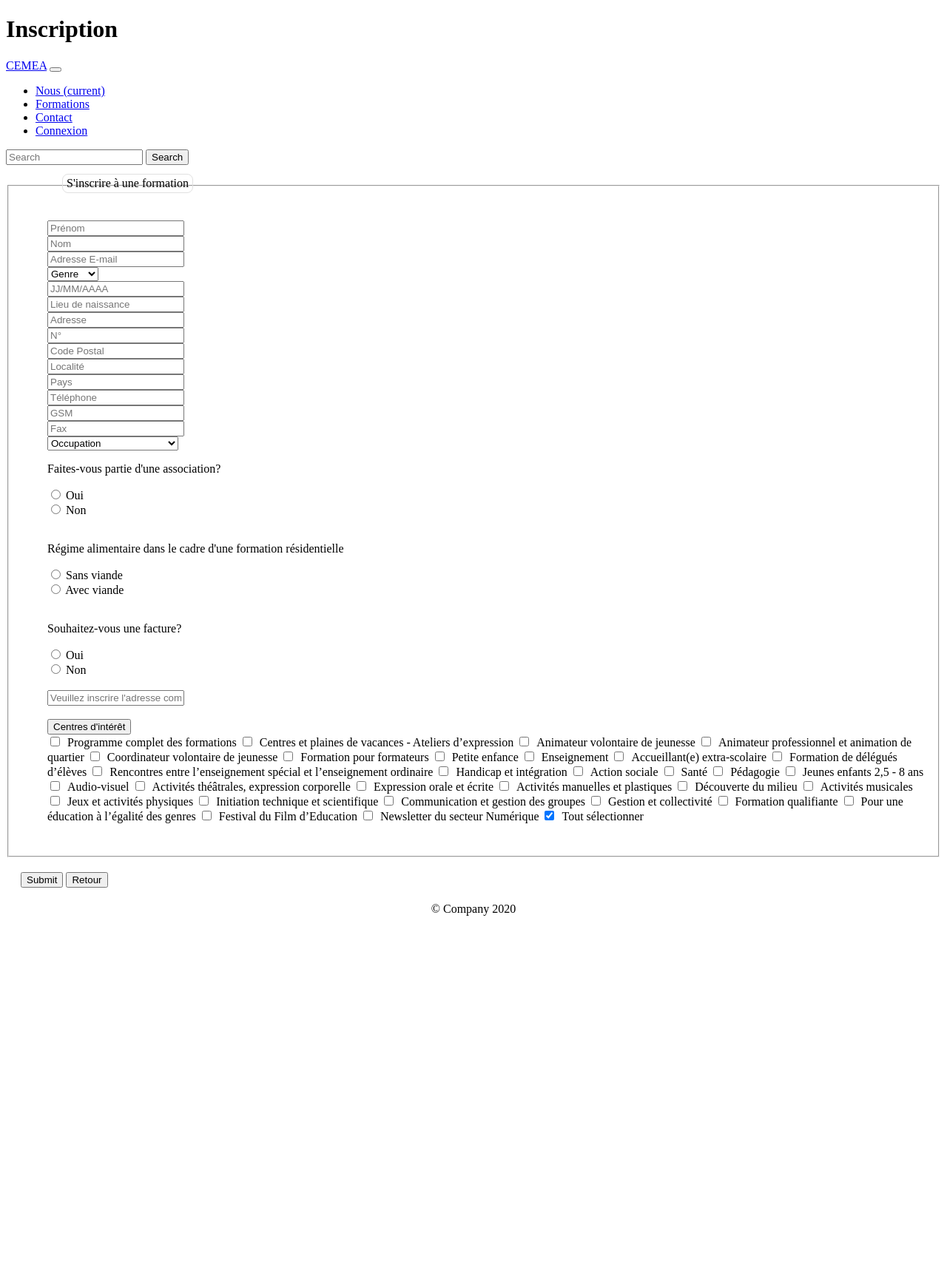
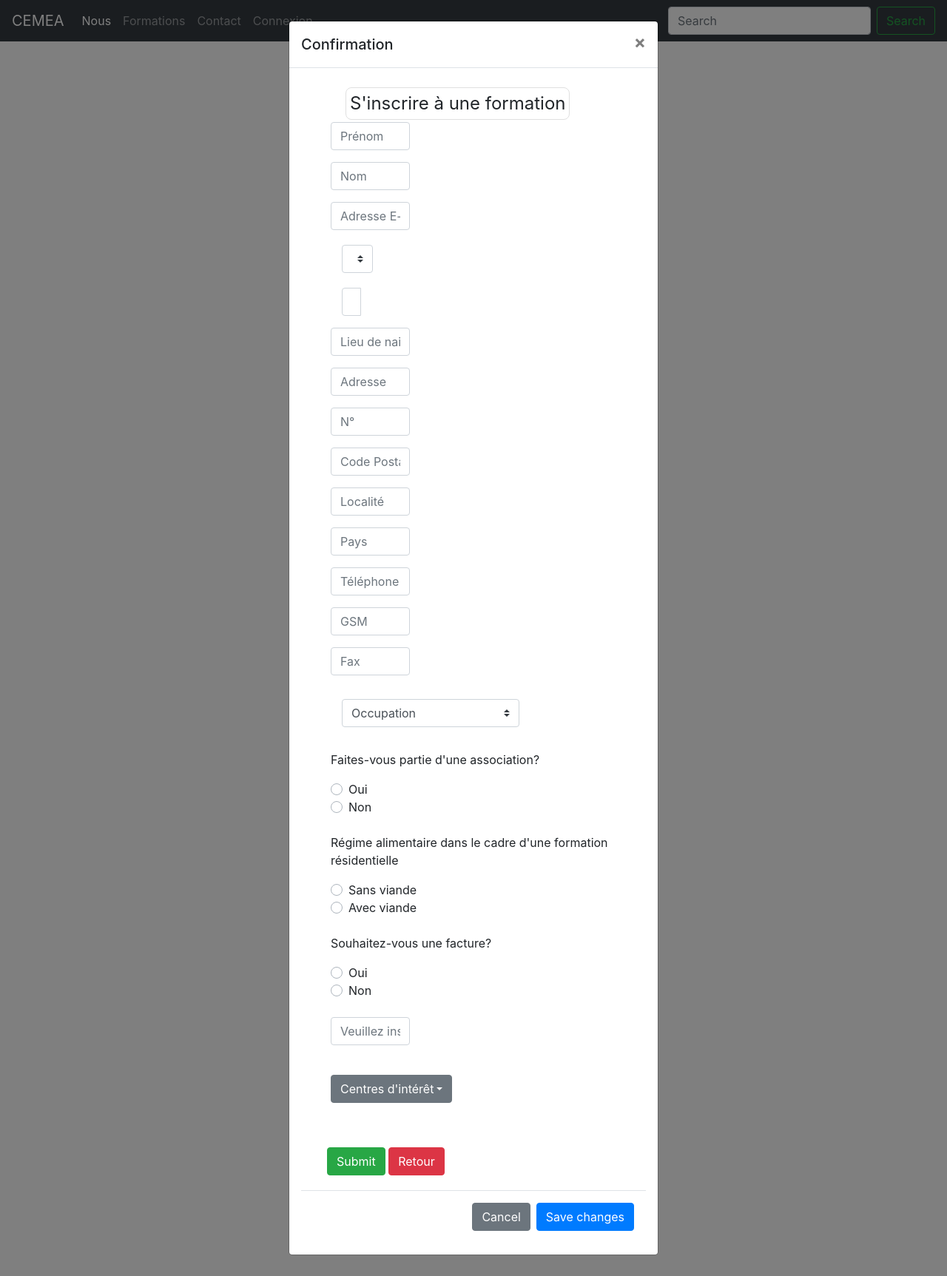
Before and after one commit to CappelleJess/CEMEA, a CodeIgniter app: a page that uses application/views/pages/inscription.php in a window 1280 px wide. Shown: the whole page at 74% size. Run offline with CodeIgniter, Linux system fonts and the light colour scheme; some libraries are stand-ins or nearby versions.

Commit message:
modal try

```diff
--- a/application/views/pages/formations.php
+++ b/application/views/pages/formations.php
@@ -1,7 +1,7 @@
 <!DOCTYPE html>
 <html>
 	<head>
-		<title></title>
+
 	</head>
 	<body>
 		<main role="main">
--- a/application/views/pages/inscription.php
+++ b/application/views/pages/inscription.php
@@ -114,8 +114,33 @@
         <script type="text/javascript" src="https://cdnjs.cloudflare.com/ajax/libs/bootstrap-datepicker/1.4.1/js/bootstrap-datepicker.min.js"></script>
         <script type="text/javascript" src="https://cdnjs.cloudflare.com/ajax/libs/popper.js/1.12.9/umd/popper.min.js"></script>
         <link rel="stylesheet" href="https://cdnjs.cloudflare.com/ajax/libs/bootstrap-datepicker/1.4.1/css/bootstrap-datepicker3.css"/>
+        <meta charset="utf-8">
+        <meta name="viewport" content="width=device-width, initial-scale=1, shrink-to-fit=no">
+        <link rel="stylesheet" href="https://stackpath.bootstrapcdn.com/bootstrap/4.5.2/css/bootstrap.min.css">
+            <script src="https://code.jquery.com/jquery-3.5.1.min.js"></script>
+        <script src="https://cdn.jsdelivr.net/npm/popper.js@1.16.1/dist/umd/popper.min.js"></script>
+        <script src="https://stackpath.bootstrapcdn.com/bootstrap/4.5.2/js/bootstrap.min.js"></script>
+        <script>
+            $(document).ready(function(){
+                $("#myModal").modal('show');
+            });
+        </script>
+        <style>
+            .bs-example{
+                margin: 20px;
+            }
+        </style>
     </head>
         <body>
+            <div class="bs-example">
+    <div id="myModal" class="modal fade" tabindex="-1">
+        <div class="modal-dialog">
+            <div class="modal-content">
+                <div class="modal-header">
+                    <h5 class="modal-title">Confirmation</h5>
+                    <button type="button" class="close" data-dismiss="modal">&times;</button>
+                </div>
+                <div class="modal-body">
         <form method="post">
             <fieldset style="padding-top: 30px !important; margin-top: 27px !important;">
                 <legend style="height: auto; width: auto; margin-left: 60px; padding: 3px 5px; position: absolute; margin-top: -47px; border: 1px solid #e0e0e0; border-radius: 8px;">S'inscrire à une formation</legend>
@@ -364,6 +389,14 @@
                 <button type="submit" onclick="history.back()" class="btn btn-danger">Retour</button>
             </div>
         </form>
+        <div class="modal-footer">
+                    <button type="button" class="btn btn-secondary" data-dismiss="modal">Cancel</button>
+                    <button type="button" class="btn btn-primary">Save changes</button>
+                </div>
+            </div>
+        </div>
+    </div>
+</div>
     </div>
 </div>
 </main>
```
